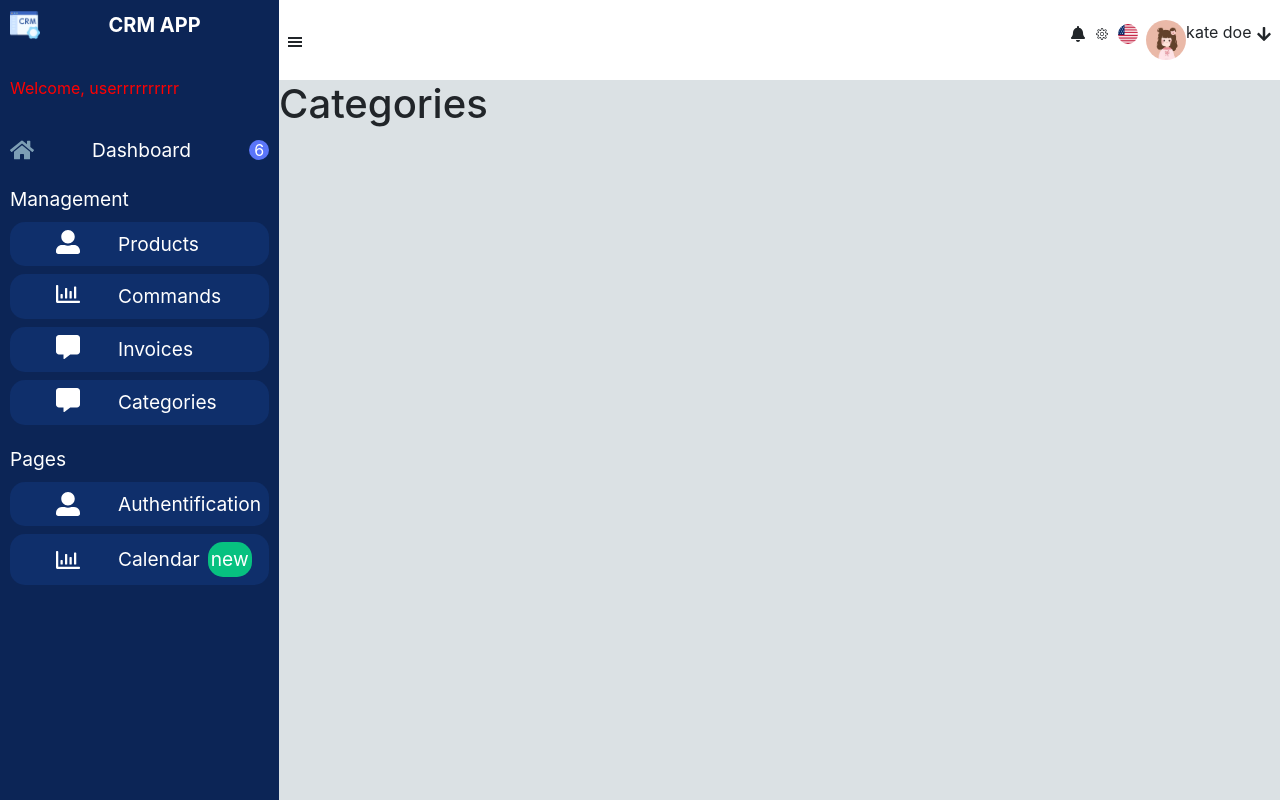
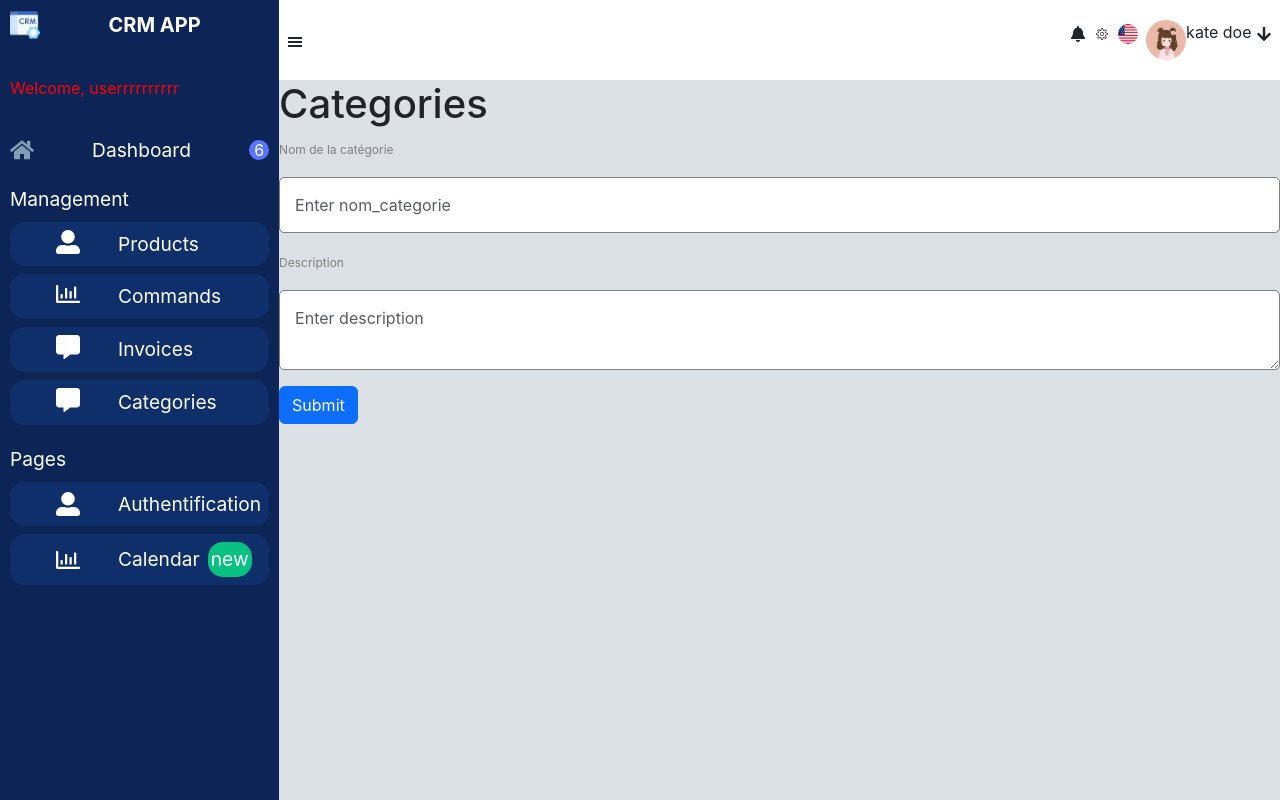
Before and after one commit to zainebbachouch/CRM, a React (Create React App) app in the folder front-end/: page /Categories in a window 1280 px wide. Built offline with nearby package versions, Linux system fonts and the light colour scheme.

Commit message:
CRUD TABLE product and category with permsion admin and employee

```diff
--- a/front-end/src/App.js
+++ b/front-end/src/App.js
@@ -1,10 +1,10 @@
 import React from 'react';
 import { BrowserRouter as Router, Route, Routes } from "react-router-dom";
 import Dashbord from './views/Dashbord';
-import Products from './views/Products';
+import Products from './views/product/Products';
 import Commands from './views/Commands';
 import Invoices from './views/invoices';
-import Categories from './views/Categories';
+import Categories from './views/categorie/Categories';
 import Login from './views/login';
 import Register from './views/register';
 import Home from './views/Home';
--- a/front-end/src/views/Categories.js
+++ /dev/null
@@ -1,20 +0,0 @@
-import React from 'react'
-import SideBar from '../components/sidebar/SideBar'
-import TopBar from "../components/sidenav/TopNav"
-function Categories() {
-    return (
-        <div className='container-fluid p-0 d-flex'  style={{ backgroundColor: '#dbe1e4' }}>
-    <SideBar></SideBar>
-    <div className="p-0 m-0 row col">
-        <div className="col  p-0">
-        <TopBar></TopBar>
-        <h1>Categories</h1>
-        </div>
-
-    </div>
-
-    </div>
-    )
-}
-
-export default Categories
--- /dev/null
+++ b/front-end/src/views/categorie/Categories.js
@@ -0,0 +1,96 @@
+import React, { useState } from 'react';
+import axios from 'axios'; // Import axios for making HTTP requests
+import SideBar from '../../components/sidebar/SideBar';
+import TopBar from '../../components/sidenav/TopNav';
+
+function Categories() {
+    const [formData, setFormData] = useState({
+        nom_categorie: "",
+        description: ""
+    });
+
+
+    const [errors, setErrors] = useState({
+        nomCategorieError: "",
+        descriptionError: "", // Corrected to 'descriptionError'
+    });
+
+
+    const handleChange = (e) => {
+        const { name, value } = e.target;
+        setFormData({ ...formData, [name]: value });
+    };
+    const handleSubmit = async (e) => {
+        e.preventDefault();
+        try {
+            const token = localStorage.getItem("token");
+            const config = {
+                headers: {
+                    Authorization: `Bearer ${token}`
+                }
+            };
+            const response = await axios.post("http://127.0.0.1:5000/api/createCategorie", formData, config);
+            console.log("Response from server:", response.data);
+        } catch (err) {
+            console.error("Error object:", err);
+            if (err.response) {
+                if (err.response.status === 403) {
+                    setErrors({ ...errors, nomCategorieError: "Insufficient permissions to create a category." });
+                } else {
+                    setErrors({ ...errors, nomCategorieError: err.response.data });
+                }
+            } else {
+                setErrors({ ...errors, nomCategorieError: "An error occurred. Please try again later." });
+            }
+        }
+    };
+
+
+
+    return (
+        <div className='container-fluid p-0 d-flex' style={{ backgroundColor: '#dbe1e4' }}>
+            <SideBar />
+            <div className="p-0 m-0 row col">
+                <div className="col p-0">
+                    <TopBar />
+                    <h1>Categories</h1>
+                    <form>
+                    <div className="mb-3">
+                        <label htmlFor="nomCategorie" className="form-label">Nom de la catégorie</label>
+                             <input
+                                type="text"
+                                className="form-control"
+                                id="nom_categorieInput"
+                                name="nomCategorie"
+                                value={formData.nomCategorie}
+                                onChange={handleChange}
+                                placeholder="Enter nom_categorie"
+                                required
+                            />
+                          {errors.nomCategorieError && <p className="error-message">{errors.nomCategorieError}</p>}
+                    </div>
+
+                    <div className="mb-3">
+                            <label htmlFor="description" className="form-label">Description</label>
+                                <textarea
+                                    type="text"
+                                    className="form-control"
+                                    id="descriptionInput"
+                                    name="description"
+                                    value={formData.description}
+                                    onChange={handleChange}
+                                    placeholder="Enter description"
+                                    required
+                                />
+                            {errors.descriptionError && <p className="error-message">{errors.descriptionError}</p>}
+                    </div>
+
+                        <button type="submit" className="btn btn-primary" onClick={handleSubmit}>Submit</button>
+                    </form>
+                </div>
+            </div>
+        </div>
+    );
+}
+
+export default Categories;
--- a/front-end/src/views/Products.js
+++ b/front-end/src/views/product/Products.js
@@ -1,6 +1,6 @@
 import React from 'react'
-import SideBar from '../components/sidebar/SideBar'
-import TopBar from "../components/sidenav/TopNav"
+import SideBar from '../../components/sidebar/SideBar'
+import TopBar from "../../components/sidenav/TopNav"
 function Products() {
     return (
         <div className='container-fluid p-0 d-flex'  style={{ backgroundColor: '#dbe1e4' }}>
```
